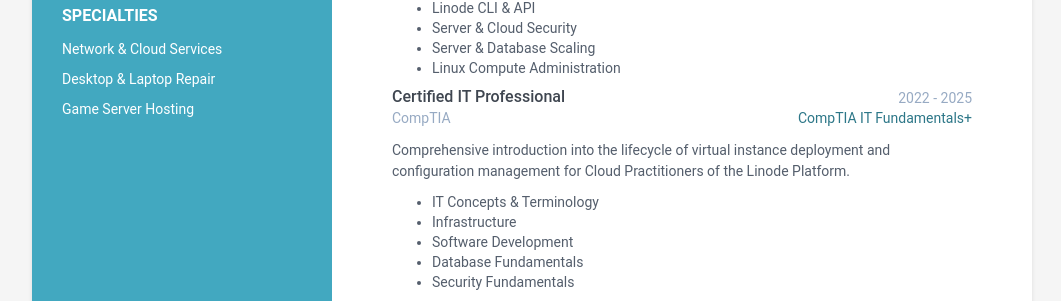
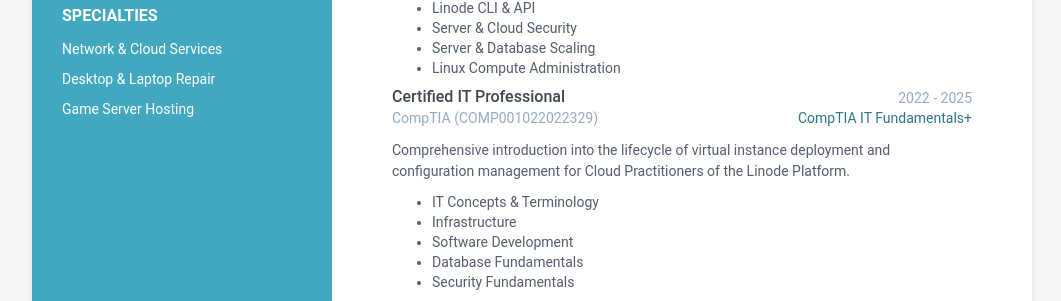
Before and after one commit to bluebotpc/bluebotpc.github.io, a Jekyll site: the page built from index.html, in a window 1280 px wide. Shown: the part 905-1206 px from the top of the page, without its empty margins (108-1169 px from the left). Built offline with Jekyll 4.4.1, drawn with Linux system fonts in a browser that asks for light colours.

Commit message:
itf cret id added

```diff
--- a/_data/data.yml
+++ b/_data/data.yml
@@ -128,7 +128,7 @@
           start: 2022
           end: 2025
           organization: CompTIA
-          #credentialid: 111-222
+          credentialid: COMP001022022329
           credentialurl: gooby-s3.us-southeast-1.linodeobjects.com/rubyCompTIA_itf_certification.pdf
           credentialname: CompTIA IT Fundamentals+
           details: |
```
